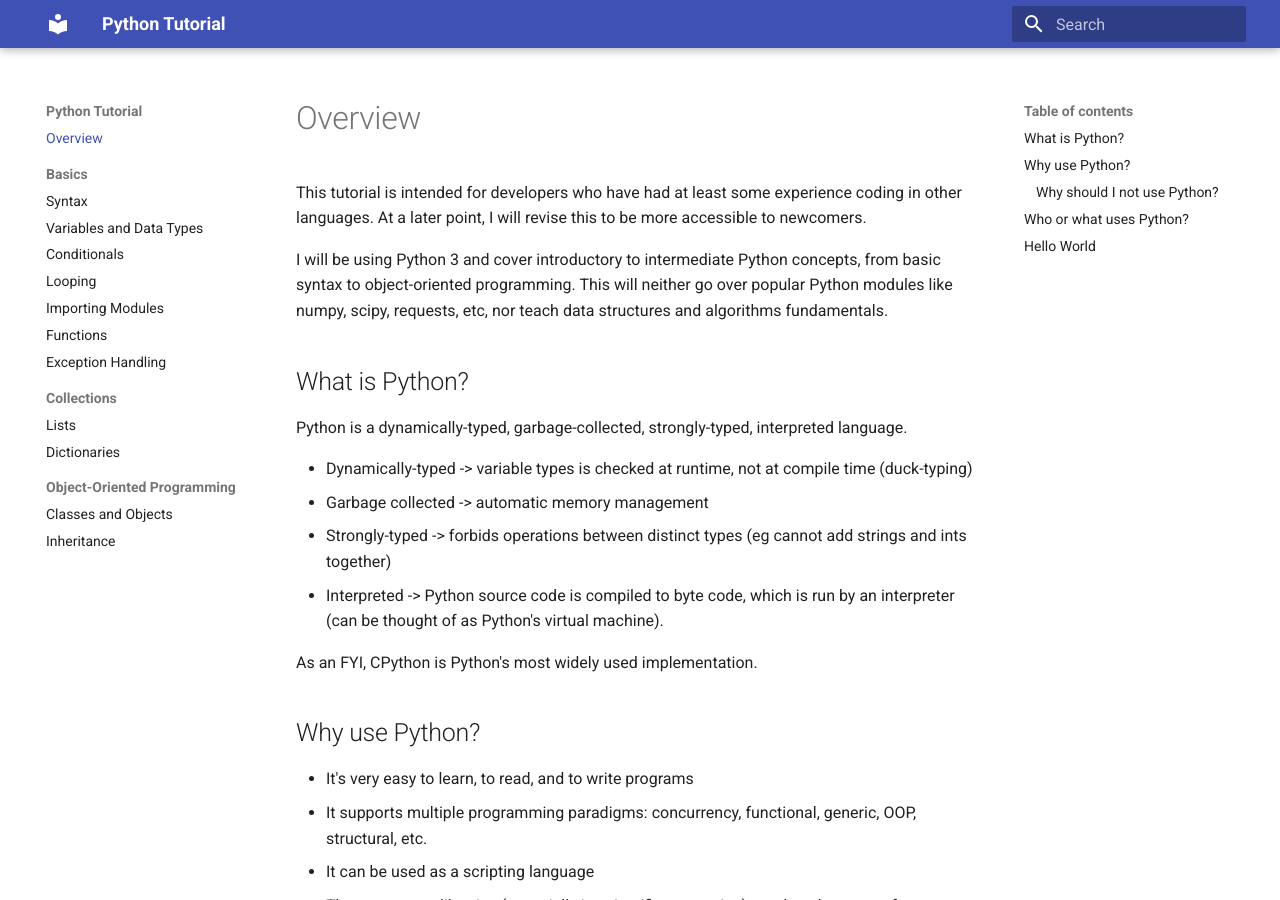
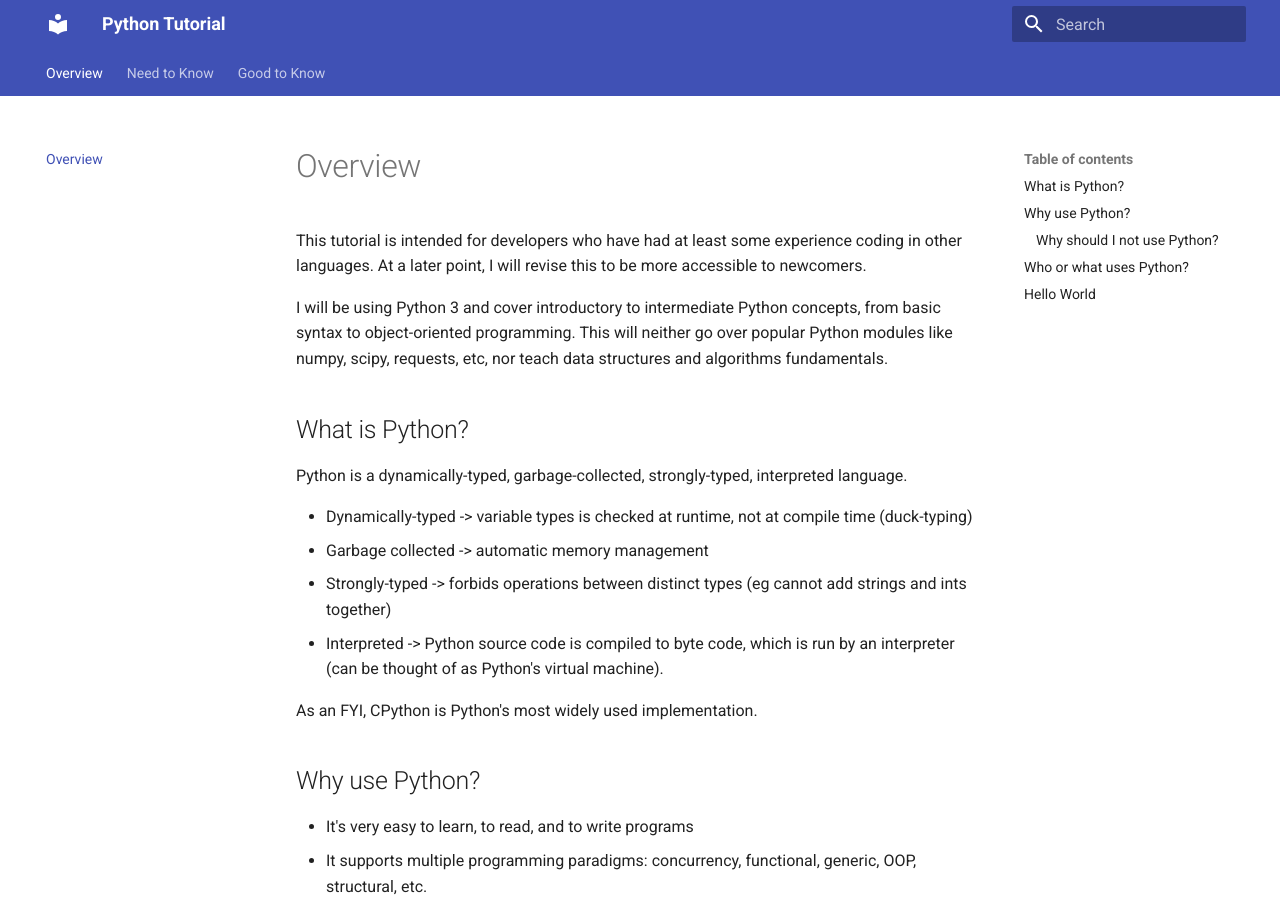
Before and after one commit to justinjoco/python-tutorial, an MkDocs documentation site: the page built from docs/index.md, in a window 1280 px wide and 900 px high. Built offline with MkDocs 1.6.1 and Material for MkDocs 9.7.7, drawn with Linux system fonts in a browser that asks for light colours.

Commit message:
changed organization

```diff
--- a/mkdocs.yml
+++ b/mkdocs.yml
@@ -3,28 +3,32 @@ theme:
   name: material
   features:
     - navigation.sections
+    - navigation.tabs
 nav:
   - Overview: index.md
-  - Basics:
-    - Syntax: basics/syntax.md
-    - Variables and Data Types: basics/vars.md
-    - Conditionals: basics/conditionals.md
-    - Looping: basics/looping.md
-    - Importing Modules: basics/importing.md
-    - Functions: basics/functions.md
-    - Exception Handling: basics/exceptions.md
-  - Collections:
-    - Lists: collections/lists.md
-    - Dictionaries: collections/dictionaries.md
-#    - Tuples: collections/tuples.md
-#    - Sets: collections/sets.md
-#    - Comprehensions: collections/comprehensions.md
-  - Object-Oriented Programming:
-    - Classes and Objects: oop/classes.md
-    - Inheritance: oop/inheritance.md
-#  - Python Utilities:
-#    - Map, Filter, Reduce: utils/functional.md
-#    - Lambdas: utils/lambdas.md
+  - Need to Know:
+    - Basics:
+      - Syntax: basics/syntax.md
+      - Variables and Data Types: basics/vars.md
+      - Conditionals: basics/conditionals.md
+      - Looping: basics/looping.md
+      - Importing Modules: basics/importing.md
+      - Functions: basics/functions.md
+      - Exception Handling: basics/exceptions.md
+    - Collections:
+      - Lists: collections/lists.md
+      - Dictionaries: collections/dictionaries.md
+    - Object-Oriented Programming:
+      - Classes and Objects: oop/classes.md
+      - Inheritance: oop/inheritance.md
+  - Good to Know:
+    - More on Collections:
+      - Tuples: collections/tuples.md
+      - Sets: collections/sets.md
+      - Comprehensions: collections/comprehensions.md
+    - Python Utilities:
+      - Map, Filter, Reduce: utils/functional.md
+      - Lambdas: utils/lambdas.md
 
 markdown_extensions:
   - pymdownx.highlight:
```
